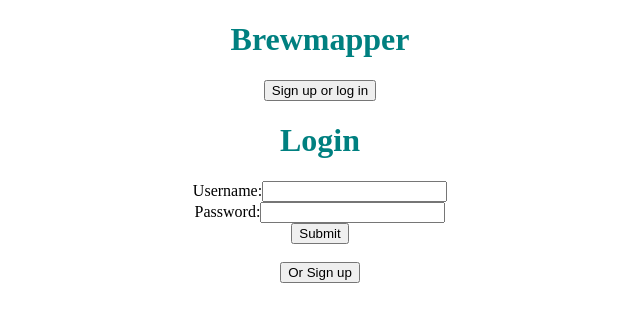
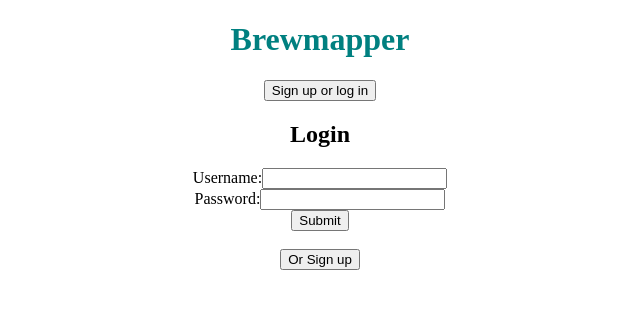
Before and after one commit to samtroutman/brewmapper-frontend, a React (Create React App) app: page /auth in a window 1280 px wide. Shown: the top 322 px of the page, without its empty margins (320-960 px from the left). Built offline with nearby package versions, Linux system fonts and the light colour scheme.

Commit message:
update routes for logging in and out

```diff
--- a/src/components/Auth.js
+++ b/src/components/Auth.js
@@ -20,7 +20,7 @@ function Auth(props){
 
     return(
         <div>
-          {signup ? <h1>Sign up</h1> : <h1>Login</h1>}
+          {signup ? <h2>Sign up</h2> : <h2>Login</h2>}
           <form onSubmit={handleSubmit}>
             <label>
                 Username:
--- a/src/components/Nav.js
+++ b/src/components/Nav.js
@@ -5,7 +5,7 @@ import{ logout } from '../redux/actionCreators'
 function Nav({logout, username}){
     const renderLoggedIn = () => <nav>
     <NavLink to="/breweries"><button>See All Breweries</button></NavLink>
-    <button onClick={logout}>Log Out</button>
+    <NavLink to="/"><button onClick={logout}>Log Out</button></NavLink>
   </nav>
 
   const renderLoggedOut = () => <nav>
```
